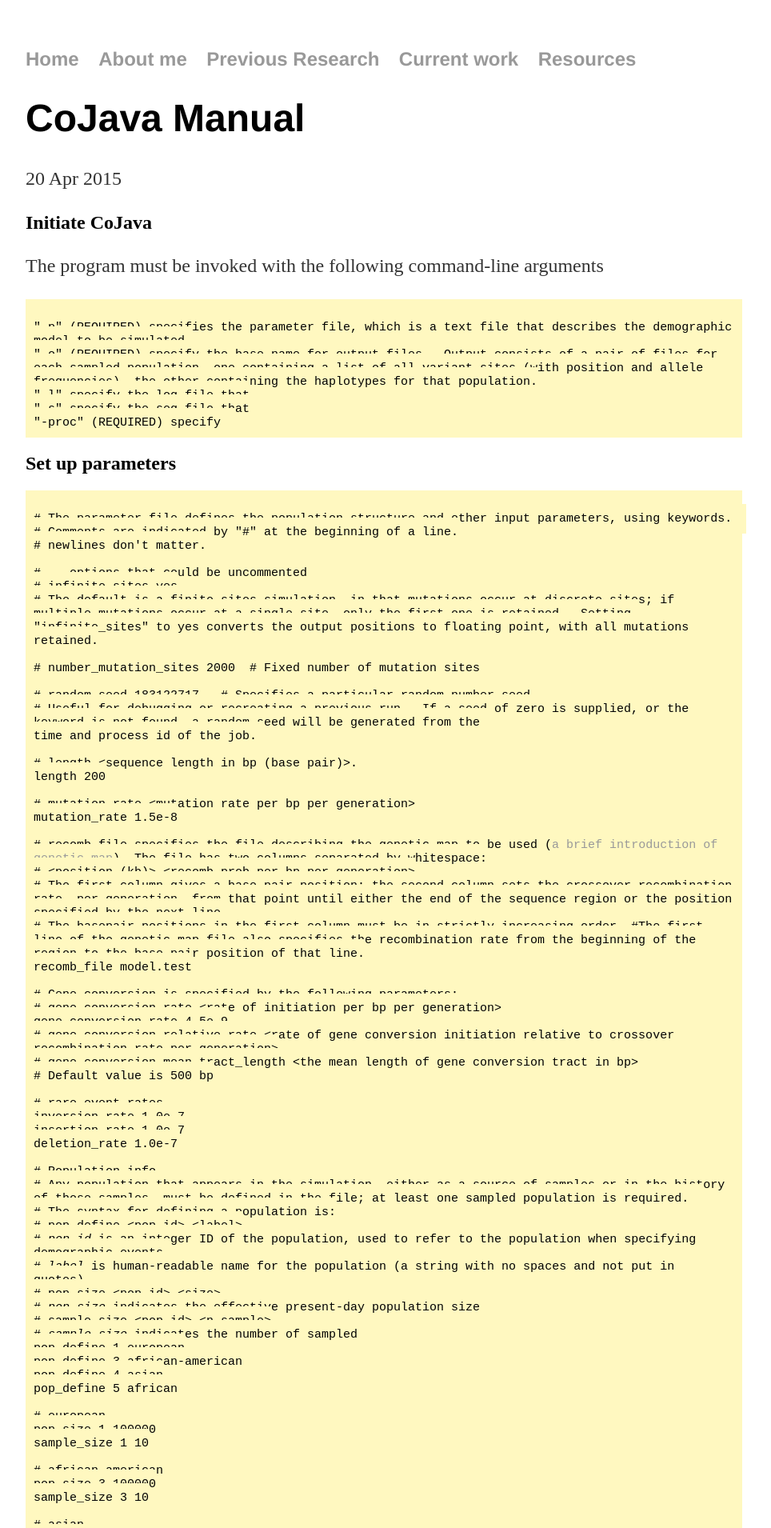
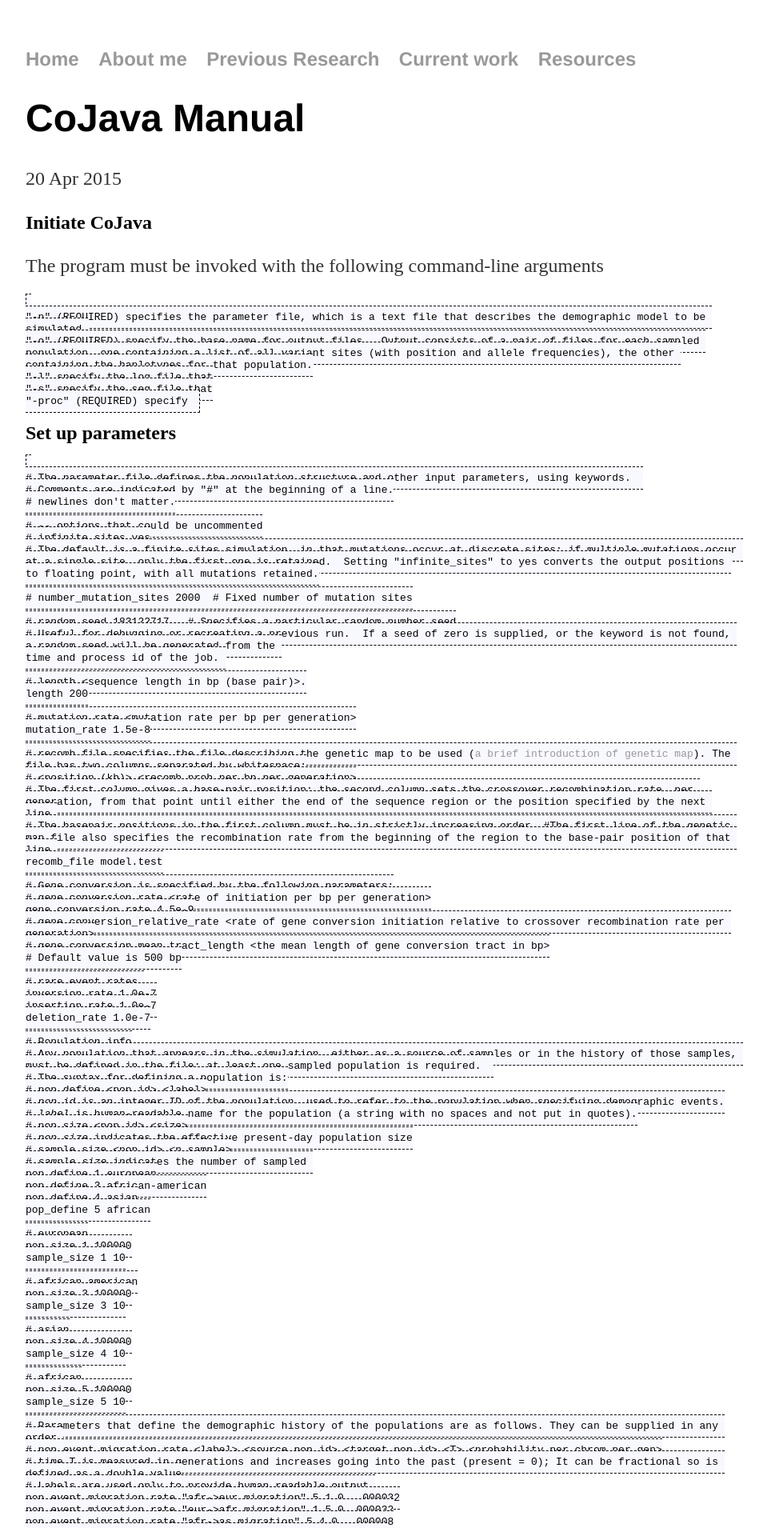
Before and after one commit to lybird300/lybird300.github.io, a Jekyll site: the page built from _posts/2015-04-20-cojava-manual.md, in a window 1280 px wide. Shown: the top 1910 px of the page at 80% size, without its empty margins (160-1124 px from the left). Built offline with Jekyll 4.4.1, drawn with Linux system fonts in a browser that asks for light colours.

Commit message:
Update main.css

```diff
--- a/css/main.css
+++ b/css/main.css
@@ -54,10 +54,4 @@ ol.posts {
 ol.posts li {
     list-style: none;
 }
-.post pre,
-.post code {
-  background-color: #fff8c0;
-  font-size: 15px;
-    white-space: pre-wrap;       /* CSS 3 */
-    padding: 10px;
-}
+code{background:#F8F8FF; border:black dashed 1px; padding:6px; white-space: pre-wrap;}
```
